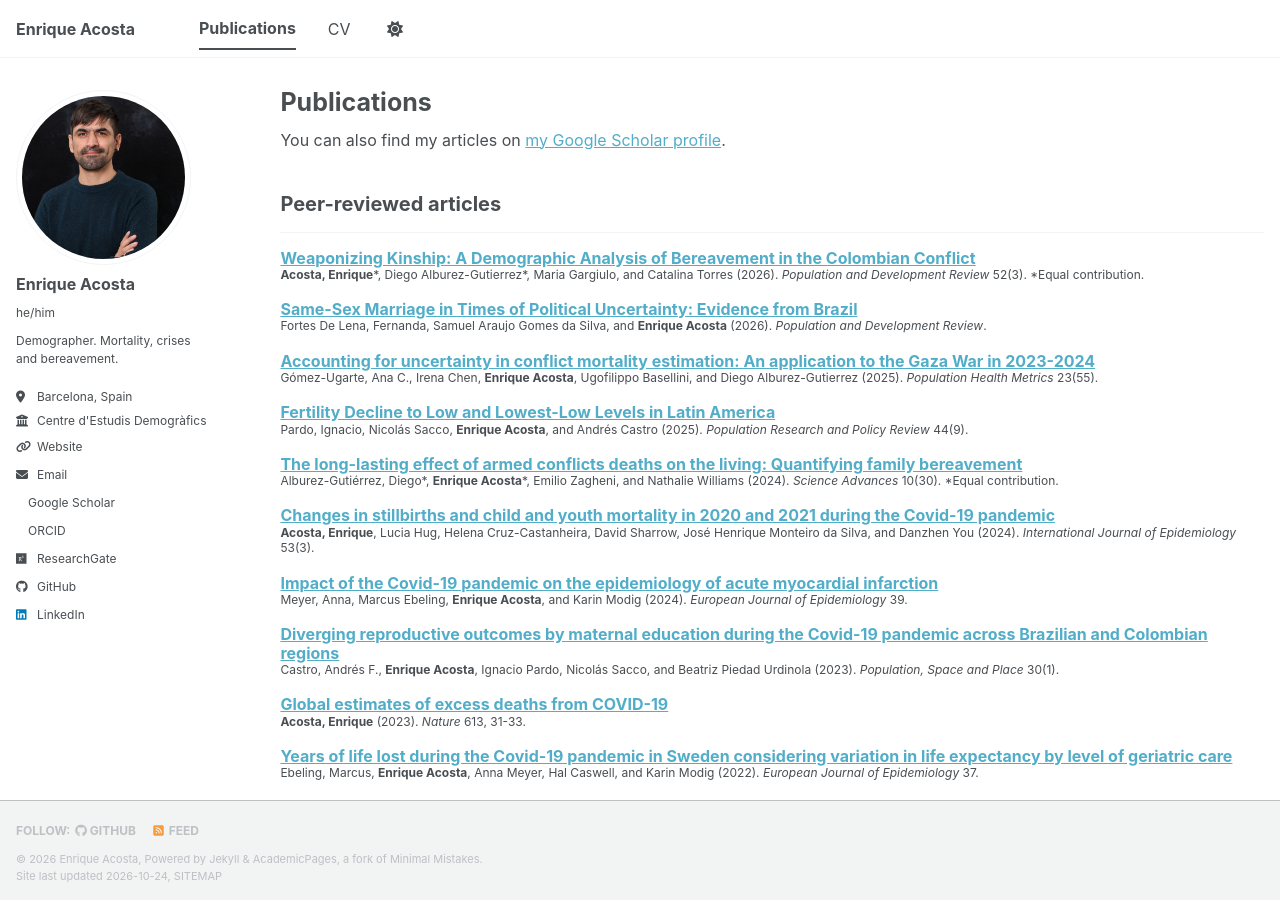
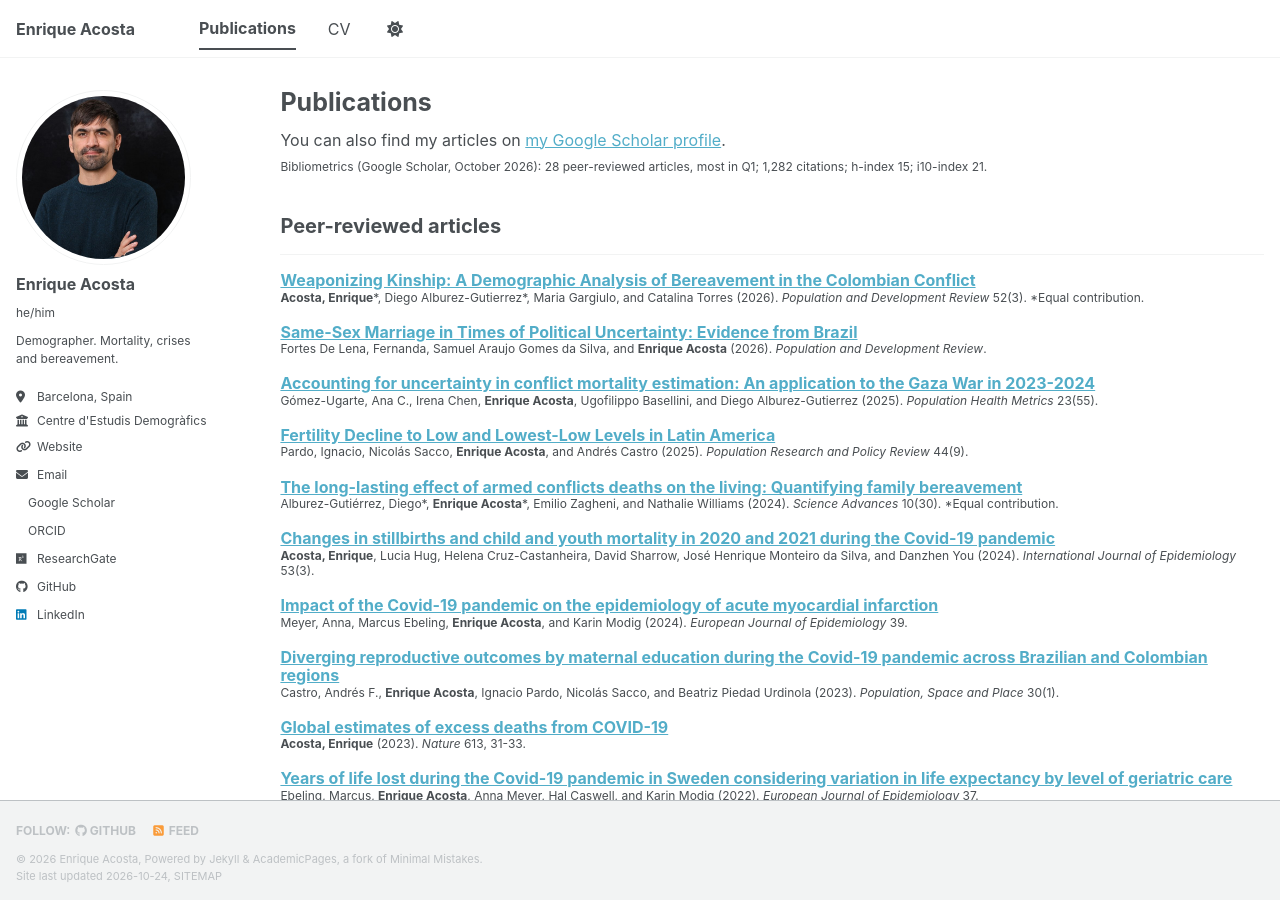
Before and after one commit to kikeacosta/kikeacosta.github.io, a Jekyll site: the page built from _pages/publications.html, in a window 1280 px wide and 900 px high. Built offline with Jekyll 4.4.1, drawn with Linux system fonts in a browser that asks for light colours; a style sheet for code colours, icons or effects is not loaded.

Commit message:
Move bibliometrics to the Publications page and update to October 2026
Co-Authored-By: Claude Fable 5.1 <noreply@anthropic.com>

```diff
--- a/_pages/publications.html
+++ b/_pages/publications.html
@@ -6,8 +6,10 @@ author_profile: true
 ---
 
 {% if site.author.googlescholar %}
-  <div class="wordwrap">You can also find my articles on <a href="{{site.author.googlescholar}}">my Google Scholar profile</a>.</div>
+  <div class="wordwrap">You can also find my articles on <a href="{{site.author.googlescholar}}" target="_blank" rel="noopener">my Google Scholar profile</a>.</div>
 {% endif %}
+
+<p class="publication__citation" style="margin-top: 0.6em;">Bibliometrics (Google Scholar, October 2026): 28 peer-reviewed articles, most in Q1; 1,282 citations; h-index 15; i10-index 21.</p>
 
 {% include base_path %}
 
```
Also changed, not shown: _pages/cv.md (+0 -2 lines).
